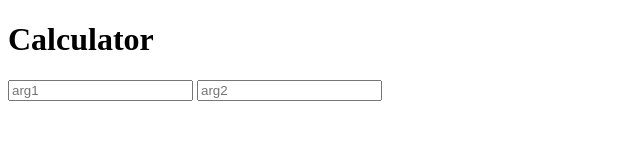
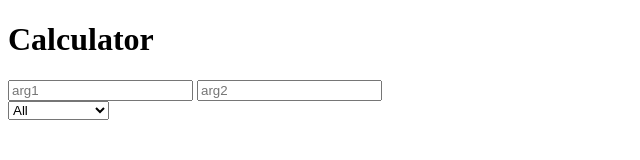
Before and after one commit to olimjon1606/uni-webapp-projects, a plain HTML site: page pr1/index.html in a window 1280 px wide. Shown: the whole page, without its empty margins (0-640 px from the left). Drawn offline with Linux system fonts and the light colour scheme.

Commit message:
Update index.html

```diff
--- a/pr1/index.html
+++ b/pr1/index.html
@@ -12,7 +12,13 @@
     <h1>Calculator</h1>
     <input type="number" class="arg1" placeholder="arg1">
     <input type="number" class="arg2" placeholder="arg2">
-
+    <div class="select">
+        <select name="tools" class="filter-todo">
+            <option value="all">All</option>
+            <option value="completed">Completed</option>
+            <option value="uncompleted">Uncompleted</option>
+        </select>
+    </div>
 </body>
 
 </html>
```
